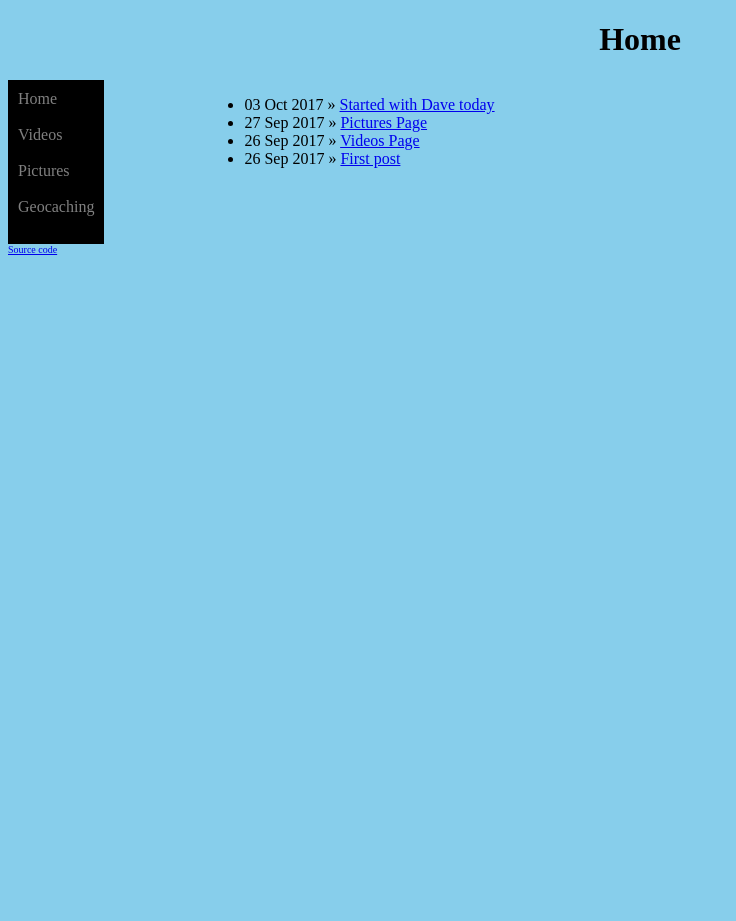
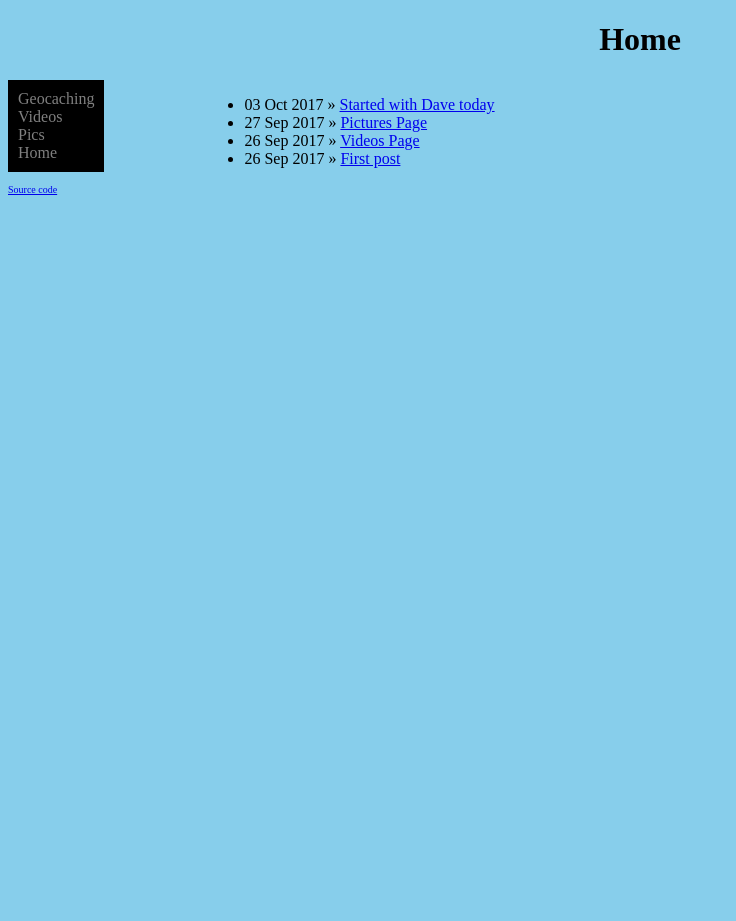
Before and after one commit to pjht/pjht.github.io, a Jekyll site: the page built from index.html, in a window 1280 px wide. Shown: the whole page, without its empty margins (0-736 px from the left). Built offline with Jekyll 4.4.1, drawn with Linux system fonts in a browser that asks for light colours.

Commit message:
Make navigation dynamic

```diff
--- a/_includes/nav.html
+++ /dev/null
@@ -1,14 +0,0 @@
-<nav>
-  <a class="nav" href="/">Home</a>
-  <br>
-  <br>
-  <a class="nav" href="/videos">Videos</a>
-  <br>
-  <br>
-  <a class="nav" href="/pics">Pictures</a>
-  <br>
-  <br>
-  <a class="nav" href="/geocaching">Geocaching</a>
-  <br>
-  <br>
-</nav>
--- a/_layouts/default.html
+++ b/_layouts/default.html
@@ -12,7 +12,12 @@
 </head>
 <body>
   <h1 class="title">{{page.title}}</h1>
-  {% include nav.html %}
+  <nav>
+    {% for page in site.pages %}
+        <a class="nav" href={{ page.url }}>{{ page.title }}</a>
+        <br>
+    {% endfor %}
+  </nav>
   <section>
     {{content}}
   </section>
```
